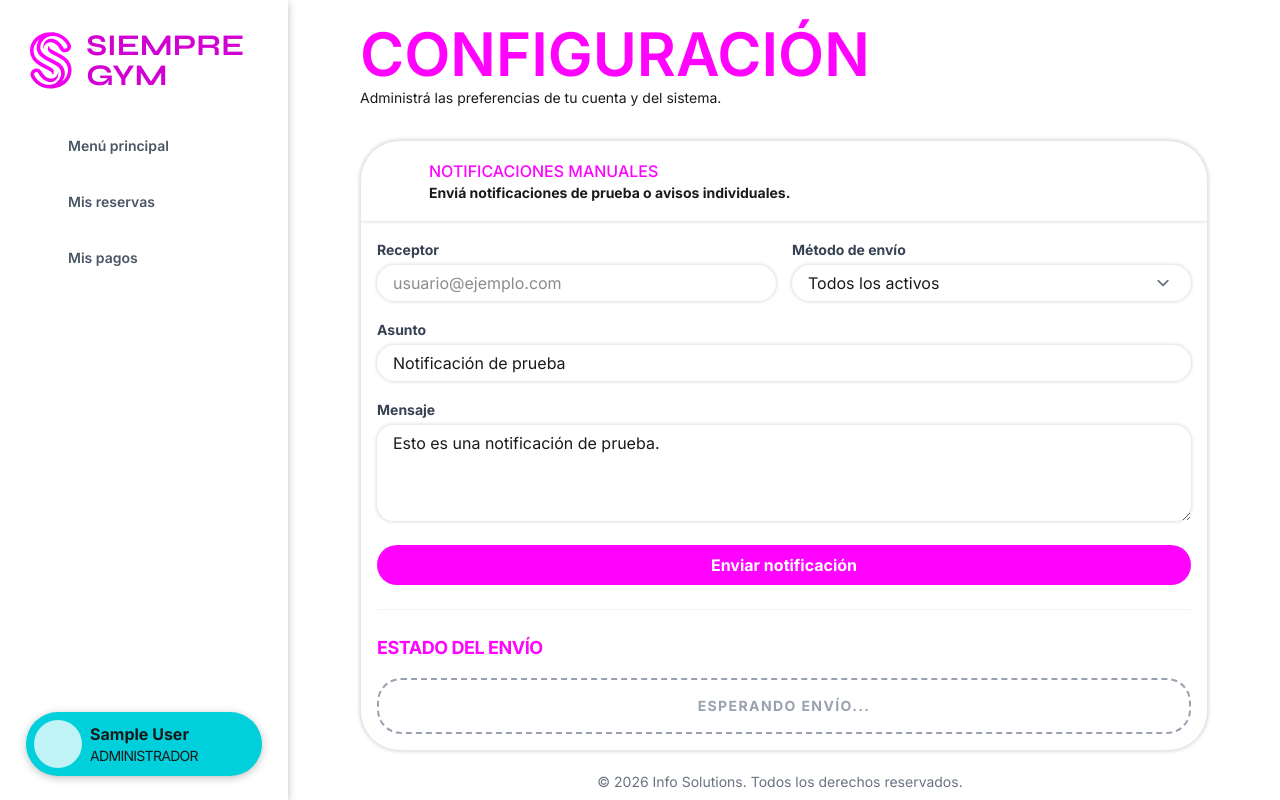
After one commit to ferreroianjose/ingenieria-de-software-ii, a Django app: page /users/settings/ in a window 1280 px wide. The commit adds this page. Run offline with Django 5.2, Linux system fonts and the light colour scheme; the visitor is signed in with stand-in values (Sample User, id 1); parts of the project's set-up code (start-up, migrations or seed data) failed here and were passed over.

Commit message:
Añadí pantalla de configuración
Posibilita acceder al envío de prueba de notificaciones en un principio

```diff
--- a/apps/users/urls.py
+++ b/apps/users/urls.py
@@ -19,6 +19,8 @@ urlpatterns = [
 
     path('2fa/', views.two_factor, name='two_factor'),
 
+    path('settings/', views.settings_view, name='settings'),
+
 
     # TODO: agregar password reset, etc.
 ]
--- a/apps/users/views.py
+++ b/apps/users/views.py
@@ -10,6 +10,16 @@ from django.urls import reverse
 
 from apps.notifications.services import notification_service
 from .forms import CustomUserCreationForm, TwoFactorForm
+
+@login_required
+def settings_view(request):
+    # Contexto para el partial de notificaciones (si el usuario tiene permisos)
+    context = {}
+    if request.user.rol in ["ADMIN", "EMPLEADO"]:
+        context["adapters"] = notification_service.adapters
+
+    return render(request, "users/settings.html", context)
+
 
 # Custom LoginView that forces admins through a 2FA step
 class CustomLoginView(LoginView):
--- /dev/null
+++ b/templates/notifications/_test_send.html
@@ -0,0 +1,87 @@
+{% if messages %}
+    <div class="w-full space-y-2 mb-4">
+        {% for message in messages %}
+            <div class="p-4 rounded-xl bg-gray-100 text-sm font-bold">
+                {{ message }}
+            </div>
+        {% endfor %}
+    </div>
+{% endif %}
+
+<style type="text/tailwindcss">
+    @layer base {
+        #notification-test-form input,
+        #notification-test-form select,
+        #notification-test-form textarea {
+            @apply block w-full mt-1;
+        }
+    }
+</style>
+
+<form method="post" action="{% url 'test-notifications' %}" id="notification-test-form" class="w-full space-y-4">
+    {% csrf_token %}
+
+    <div class="grid grid-cols-1 md:grid-cols-2 gap-4">
+        <div>
+            <label>Receptor</label>
+            <input type="text" name="recipient" value="{{ recipient|default:'' }}"
+                   placeholder="usuario@ejemplo.com">
+        </div>
+
+        <div>
+            <label>Método de envío</label>
+            <select name="adapter_slug">
+                <option value="all" {% if selected_adapter == 'all' %}selected{% endif %}>Todos los activos</option>
+                {% for adapter in adapters %}
+                    <option value="{{ adapter.slug }}" {% if selected_adapter == adapter.slug %}selected{% endif %}>
+                        {{ adapter.slug|title }} ({{ adapter.name }})
+                    </option>
+                {% endfor %}
+            </select>
+        </div>
+    </div>
+
+    <div>
+        <label>Asunto</label>
+        <input type="text" name="subject" value="{{ subject|default:'Notificación de prueba' }}">
+    </div>
+
+    <div>
+        <label>Mensaje</label>
+        <textarea name="message" rows="4">{{ message|default:'Esto es una notificación de prueba.' }}</textarea>
+    </div>
+
+    <div class="pt-2">
+        {% include 'partials/_primary_button.html' with label="Enviar notificación" %}
+    </div>
+</form>
+
+<div class="w-full space-y-4 pt-6 mt-6 border-t border-gray-100">
+    <div class="flex items-center justify-between">
+        <h2 class="text-lg font-bold uppercase tracking-tight">Estado del envío</h2>
+        {% if last_results %}
+        <div class="px-3 py-1 rounded-full text-xs font-black uppercase {% if all_success %}bg-primary-400 text-white{% else %}bg-red-500 text-white{% endif %}">
+            {% if all_success %}Completado{% else %}Error parcial{% endif %}
+        </div>
+        {% endif %}
+    </div>
+
+    {% if last_results %}
+    <div class="grid grid-cols-1 sm:grid-cols-2 gap-3">
+        {% for adapter, success in last_results.items %}
+            <div class="flex items-center justify-between p-3 rounded-full bg-gray-100 border border-white/50 shadow-fair-md">
+                <div class="flex flex-col">
+                    <span class="ml-3 font-mono text-md font-bold text-on-light-bg-500">{{ adapter|title }}</span>
+                </div>
+                <span class="flex items-center justify-center size-10 rounded-full shadow-fair-sm transition-transform duration-500 hover:scale-110 {% if success %}bg-primary-400 text-white{% else %}bg-red-500 text-white{% endif %}">
+                    {% if success %}✓{% else %}✕{% endif %}
+                </span>
+            </div>
+        {% endfor %}
+    </div>
+    {% else %}
+    <div class="p-4 border-2 border-dashed border-gray-400 rounded-3xl flex flex-col items-center justify-center text-gray-400">
+        <p class="text-sm font-bold uppercase tracking-widest">Esperando envío...</p>
+    </div>
+    {% endif %}
+</div>
--- /dev/null
+++ b/templates/partials/_collapsible_section.html
@@ -0,0 +1,56 @@
+{% comment %}
+  Uso:
+    icon: nombre del icono a usar
+    title: título de la sección
+    description: descripción de la sección
+    content_template: template a incluir en el contenido de la sección
+    is_open: si la sección debe estar abierta por defecto (opcional, por defecto True)
+{% endcomment %}
+
+<section
+  x-data="{ open: {{ is_open|default:'true'|lower }} }"
+  class="overflow-hidden bg-white border border-gray-200 shadow-fair-sm rounded-6xl will-change-contents transition-all"
+>
+  <button
+    type="button"
+    @click="open = !open"
+    class="rounded-none shadow-fair-sm flex w-full items-center justify-between p-4 text-left transition hover:bg-muted/50"
+  >
+    <div class="flex items-center gap-4">
+      <div class="rounded-lg bg-muted p-2">
+        {% include 'partials/_icon.html' with name=icon class='size-5' %}
+      </div>
+
+      <div>
+        <h2 class="text-base font-medium">
+          {{ title }}
+        </h2>
+        <p class="text-sm text-muted-foreground">
+          {{ description }}
+        </p>
+      </div>
+    </div>
+
+    <div class="p-4 transition-transform duration-500"
+    :class="open ? 'rotate-180' : ''"
+    >
+      {% include 'partials/_icon.html' with name='chevron-down' %}
+    </div>
+  </button>
+
+  <div
+    x-show="open"
+    x-collapse
+    x-transition:enter="transition ease-out duration-300"
+    x-transition:enter-start="opacity-0 transform -translate-y-2"
+    x-transition:enter-end="opacity-100 transform translate-y-0"
+    x-transition:leave="transition ease-in duration-200"
+    x-transition:leave-start="opacity-100 transform translate-y-0"
+    x-transition:leave-end="opacity-0 transform -translate-y-2"
+    class="z-0 p-4"
+  >
+    {% if content_template %}
+      {% include content_template %}
+    {% endif %}
+  </div>
+</section>
--- a/templates/partials/_sidebar.html
+++ b/templates/partials/_sidebar.html
@@ -1,7 +1,7 @@
 {# ── Sidebar ── #}
 <aside
-  class="fixed left-0 top-0 bottom-0 w-72 z-50 bg-white flex flex-col px-4 py-[clamp(calc(var(--spacing)*2),3lvh,calc(var(--spacing)*18))] gap-6 -translate-x-full md:translate-x-0 transition-transform duration-350 ease-out @container items-center"
-  :class="mobileOpen ? 'translate-x-0 overflow-x-visible shadow-fair-xl ' : 'overflow-x-hidden shadow-none'"
+  class="fixed left-0 top-0 bottom-0 w-72 z-50 bg-white flex flex-col px-4 py-[clamp(calc(var(--spacing)*2),3lvh,calc(var(--spacing)*18))] gap-6 -translate-x-full md:translate-x-0 transition-transform duration-350 ease-out @container items-center shadow-fair-xl"
+  :class="mobileOpen ? 'translate-x-0 overflow-x-visible' : 'overflow-x-hidden shadow-none md:shadow-fair-md'"
 >
   {# Brand + mobile close #}
   <div class="flex items-center justify-between relative w-full">
--- a/templates/partials/_user_pill.html
+++ b/templates/partials/_user_pill.html
@@ -6,7 +6,6 @@
   <div class="grid gap-4 transition-[grid-template-rows] duration-350 ease-in-out" :style="open ? 'grid-template-rows:1fr' : 'grid-template-rows:0fr'">
     <div class="overflow-hidden" :class="open ? 'p-2' : 'p-0'">
       <style type="text/tailwindcss">
-        .user-pill-item { }
         .user-pill-item a,
         .user-pill-item button {
           @apply rounded-[calc(var(--radius-2xl)-calc(var(--spacing)*2))] w-full flex items-center gap-4 p-4 text-sm font-bold text-left  transition-colors no-underline text-white bg-black/25 hover:bg-black/20 mb-2 cursor-pointer;
@@ -22,7 +21,7 @@
         </form>
       </div>
       <div class="user-pill-item">
-          <a href="#">
+          <a href="{% url 'settings' %}">
             {% include 'partials/_icon.html' with name="gear" class="size-4 shrink-0" %}
             Configuracion
           </a>
--- /dev/null
+++ b/templates/users/settings.html
@@ -0,0 +1,21 @@
+{% extends 'base.html' %}
+
+{% block title %}Configuración{% endblock %}
+
+{% block content %}
+<div class="mx-auto w-full max-w-4xl p-6">
+  <div class="mb-8">
+    <h1 class="font-semibold">Configuración</h1>
+    <p class="mt-1 text-sm text-muted-foreground">
+      Administrá las preferencias de tu cuenta{% if user.rol == 'ADMIN' or user.rol == 'EMPLEADO' %} y del sistema{% endif %}.
+    </p>
+  </div>
+
+  <div class="space-y-4">
+
+    {% if user.rol == 'ADMIN' or user.rol == 'EMPLEADO' %}
+      {% include 'partials/_collapsible_section.html' with icon='bell' title='Notificaciones manuales' description='Enviá notificaciones de prueba o avisos individuales.' content_template='notifications/_test_send.html' %}
+    {% endif %}
+  </div>
+</div>
+{% endblock %}
```
Also changed, not shown: templates/notifications/test_send.html (+1 -90 lines).
